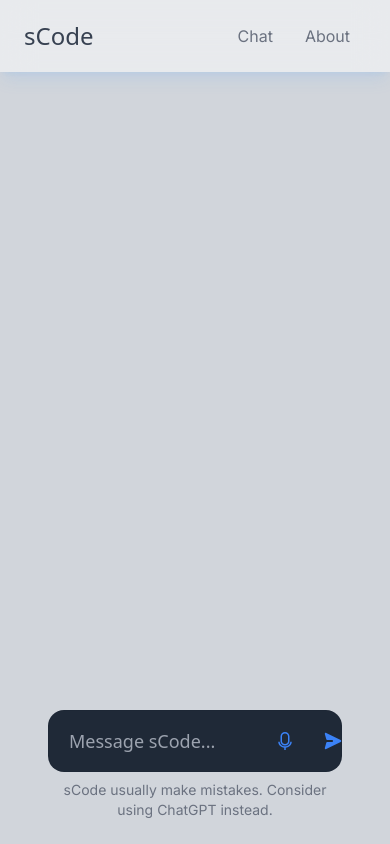
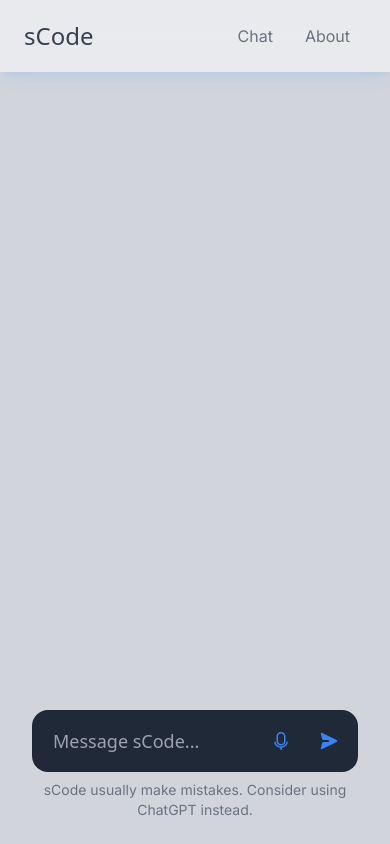
Before and after one commit to KangweiLIAO/sCode-chatbot, a Next.js app in the folder frontend/: page / in a window 390 px wide. Built offline with nearby package versions, Linux system fonts and the light colour scheme.

Commit message:
UI elements improved on phone

```diff
--- a/frontend/app/components/chat-ui.tsx
+++ b/frontend/app/components/chat-ui.tsx
@@ -108,7 +108,7 @@ export default function ChatUI() {
 			</div>
 
 			{/* Text Input */}
-			<div className="p-4 pl-12 pr-12">
+			<div className="p-4 pl-8 pr-8">
 				<div
 					className="flex max-w-6xl mx-auto flex-row items-center gap-2 rounded-[16px] border border-gray-900/10 bg-gray-800 p-2">
 					<div className="relative grid h-full w-full min-w-[200px]">
```
